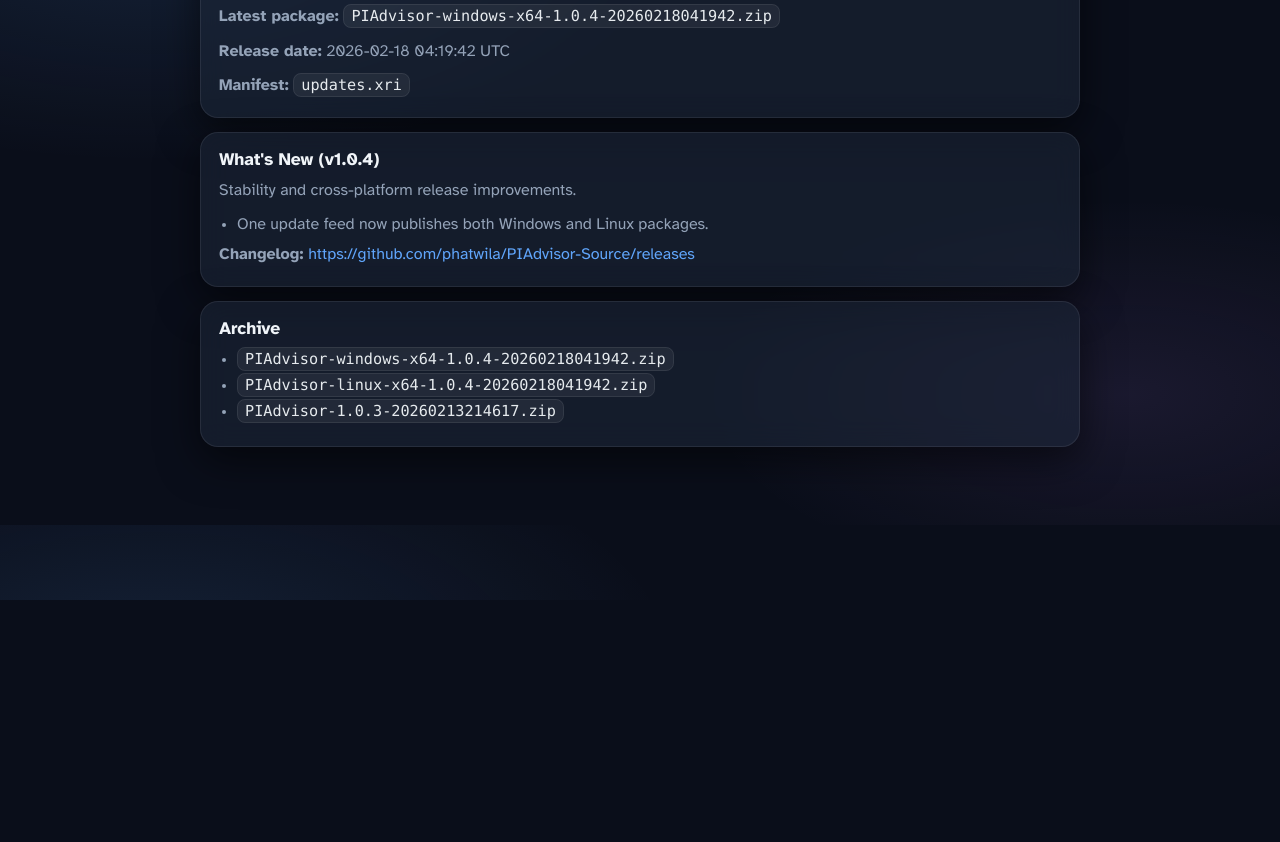
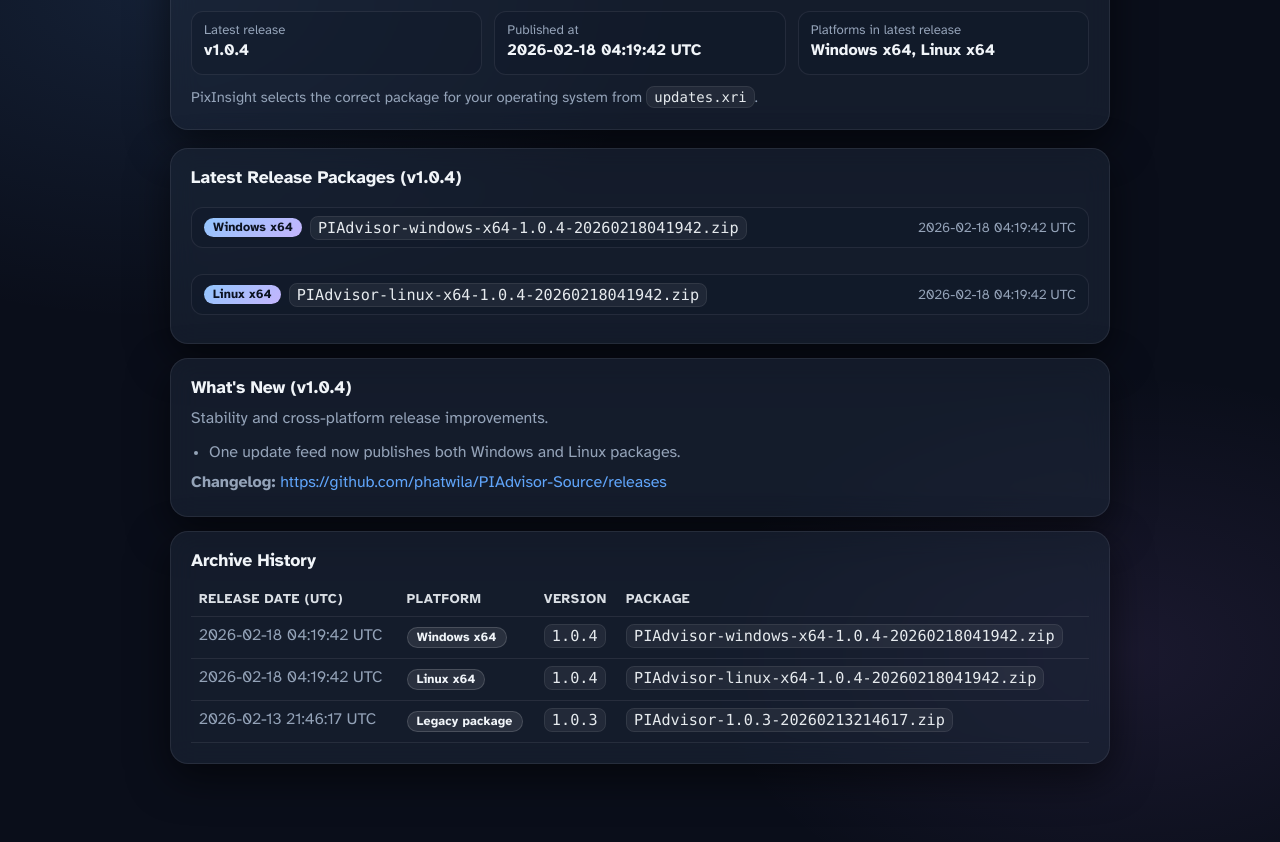
Before and after one commit to phatwila/PIAdvisor-Release, a plain HTML site: page packages/index.html in a window 1280 px wide. Shown: the part 200-1042 px from the top of the page. Before the commit the page ends 800 px from the top, so only its background shows below. Drawn offline with Linux system fonts and the light colour scheme.

Commit message:
Redesign package archive page for clearer multi-platform releases

```diff
--- a/packages/index.html
+++ b/packages/index.html
@@ -4,7 +4,7 @@
   <meta charset="utf-8"/>
   <meta name="viewport" content="width=device-width, initial-scale=1"/>
   <title>PIAdvisor Packages</title>
-  <meta name="description" content="Package archives for the PIAdvisor PixInsight update repository."/>
+  <meta name="description" content="Platform-specific package archives for PIAdvisor PixInsight releases."/>
   <link rel="icon" type="image/svg+xml" href="../pia-logo.svg"/>
   <style>
     :root{
@@ -16,6 +16,7 @@
       --card-border: rgba(255, 255, 255, 0.08);
       --text: #f1f5f9;
       --muted: #94a3b8;
+      --good: #34d399;
       --shadow: 0 14px 40px rgba(0,0,0,.55);
       --radius: 18px;
     }
@@ -44,7 +45,7 @@
         radial-gradient(ellipse 55% 45% at 88% 82%, rgba(192, 132, 252, 0.09) 0%, transparent 60%);
     }
     .wrap{
-      max-width: 920px;
+      max-width: 980px;
       margin: 0 auto;
       padding: 44px 20px 64px;
     }
@@ -78,9 +79,10 @@
       background: var(--card);
       box-shadow: var(--shadow);
       backdrop-filter: blur(14px);
-      padding: 18px;
+      padding: 20px;
       margin-bottom: 14px;
     }
+    .hero{ margin-bottom: 18px; }
     h1{
       margin: 0 0 8px;
       font-size: clamp(1.8rem, 4vw, 2.4rem);
@@ -91,15 +93,111 @@
       font-size: 1.1rem;
       letter-spacing: -0.01em;
     }
+    p{ margin: 10px 0 0; color: var(--muted); line-height: 1.55; }
+    ul{ margin: 12px 0 0; padding-left: 18px; }
+    li{ margin: 8px 0; color: var(--muted); }
     .grad{
       background: var(--accent-gradient);
       -webkit-background-clip: text;
       background-clip: text;
       color: transparent;
     }
-    p{ margin: 10px 0 0; color: var(--muted); line-height: 1.55; }
-    ul{ margin: 12px 0 0; padding-left: 18px; }
-    li{ margin: 8px 0; color: var(--muted); }
+    .status-ok{
+      color: var(--good);
+      font-weight: 700;
+    }
+    .meta-grid{
+      display: grid;
+      grid-template-columns: repeat(3, minmax(0, 1fr));
+      gap: 12px;
+      margin-top: 14px;
+    }
+    .meta-item{
+      border: 1px solid rgba(255,255,255,0.08);
+      border-radius: 12px;
+      padding: 12px;
+      background: rgba(15,23,42,.35);
+    }
+    .meta-label{
+      display: block;
+      font-size: .82rem;
+      color: var(--muted);
+      margin-bottom: 4px;
+    }
+    .meta-value{
+      display: block;
+      color: var(--text);
+      font-weight: 700;
+      line-height: 1.3;
+      word-break: break-word;
+    }
+    .meta-note{
+      margin-top: 12px;
+      font-size: .92rem;
+    }
+    .package-list{
+      list-style: none;
+      margin: 12px 0 0;
+      padding: 0;
+      display: grid;
+      gap: 10px;
+    }
+    .package-item{
+      display: flex;
+      align-items: center;
+      justify-content: space-between;
+      gap: 10px;
+      border: 1px solid rgba(255,255,255,0.08);
+      border-radius: 12px;
+      padding: 10px 12px;
+      background: rgba(15,23,42,.35);
+    }
+    .package-main{
+      display: flex;
+      align-items: center;
+      flex-wrap: wrap;
+      gap: 8px;
+      min-width: 0;
+    }
+    .package-meta{
+      color: var(--muted);
+      font-size: .86rem;
+      white-space: nowrap;
+    }
+    .pill{
+      display: inline-block;
+      font-size: .78rem;
+      font-weight: 700;
+      letter-spacing: .01em;
+      border-radius: 999px;
+      padding: 3px 9px;
+      color: #0b1220;
+      background: linear-gradient(135deg, #93c5fd, #c4b5fd);
+    }
+    .pill.subtle{
+      color: var(--text);
+      background: rgba(255,255,255,0.09);
+      border: 1px solid rgba(255,255,255,0.15);
+    }
+    table{
+      width: 100%;
+      border-collapse: collapse;
+      margin-top: 12px;
+    }
+    th, td{
+      text-align: left;
+      border-bottom: 1px solid rgba(255,255,255,0.08);
+      padding: 10px 8px;
+      color: var(--muted);
+      vertical-align: top;
+    }
+    th{
+      font-size: .84rem;
+      text-transform: uppercase;
+      letter-spacing: .04em;
+      color: rgba(241,245,249,.9);
+      font-weight: 700;
+    }
     code{
       font-family: ui-monospace, SFMono-Regular, Menlo, Monaco, Consolas, "Liberation Mono", "Courier New", monospace;
       font-size: 0.95em;
@@ -108,6 +206,41 @@
       background: rgba(255,255,255,0.06);
       border: 1px solid rgba(255,255,255,0.08);
       color: rgba(241,245,249,0.95);
+      white-space: nowrap;
+    }
+    @media (max-width: 860px){
+      .meta-grid{
+        grid-template-columns: 1fr;
+      }
+      .package-item{
+        flex-direction: column;
+        align-items: flex-start;
+      }
+      .package-meta{
+        white-space: normal;
+      }
+      table, thead, tbody, th, td, tr{
+        display: block;
+      }
+      thead{
+        display: none;
+      }
+      tr{
+        border: 1px solid rgba(255,255,255,0.08);
+        border-radius: 12px;
+        padding: 8px 10px;
+        margin-bottom: 8px;
+        background: rgba(15,23,42,.3);
+      }
+      td{
+        border: 0;
+        padding: 6px 0;
+      }
+      td::before{
+        content: attr(data-label) ": ";
+        color: rgba(241,245,249,.9);
+        font-weight: 700;
+      }
     }
   </style>
 </head>
@@ -123,28 +256,88 @@
       </a>
       <a href="../updates.xri">updates.xri</a>
     </header>
+
+    <div class="card hero">
+      <h1><span class="grad">Package</span> Archives</h1>
+      <p><span class="status-ok">Ready:</span> Published package archives: 3.</p>
+      <div class="meta-grid">
+        <div class="meta-item">
+          <span class="meta-label">Latest release</span>
+          <span class="meta-value">v1.0.4</span>
+        </div>
+        <div class="meta-item">
+          <span class="meta-label">Published at</span>
+          <span class="meta-value">2026-02-18 04:19:42 UTC</span>
+        </div>
+        <div class="meta-item">
+          <span class="meta-label">Platforms in latest release</span>
+          <span class="meta-value">Windows x64, Linux x64</span>
+        </div>
+      </div>
+      <p class="meta-note">PixInsight selects the correct package for your operating system from <a href="../updates.xri"><code>updates.xri</code></a>.</p>
+    </div>
+
     <div class="card">
-      <h1><span class="grad">Package</span> Archives</h1>
-      <p><b>Status:</b> Public packages published: 3.</p>
-      <p><b>Latest package:</b> <a href="PIAdvisor-windows-x64-1.0.4-20260218041942.zip"><code>PIAdvisor-windows-x64-1.0.4-20260218041942.zip</code></a></p>
-      <p><b>Release date:</b> 2026-02-18 04:19:42 UTC</p>
-      <p><b>Manifest:</b> <a href="../updates.xri"><code>updates.xri</code></a></p>
+      <h2>Latest Release Packages (v1.0.4)</h2>
+      <ul class="package-list">
+        <li class="package-item">
+          <div class="package-main">
+            <span class="pill">Windows x64</span>
+            <a href="PIAdvisor-windows-x64-1.0.4-20260218041942.zip"><code>PIAdvisor-windows-x64-1.0.4-20260218041942.zip</code></a>
+          </div>
+          <span class="package-meta">2026-02-18 04:19:42 UTC</span>
+        </li>
+        <li class="package-item">
+          <div class="package-main">
+            <span class="pill">Linux x64</span>
+            <a href="PIAdvisor-linux-x64-1.0.4-20260218041942.zip"><code>PIAdvisor-linux-x64-1.0.4-20260218041942.zip</code></a>
+          </div>
+          <span class="package-meta">2026-02-18 04:19:42 UTC</span>
+        </li>
+      </ul>
     </div>
+
     <div class="card">
       <h2>What's New (v1.0.4)</h2>
       <p>Stability and cross-platform release improvements.</p>
       <ul>
-      <li>One update feed now publishes both Windows and Linux packages.</li>
+        <li>One update feed now publishes both Windows and Linux packages.</li>
       </ul>
       <p><b>Changelog:</b> <a href="https://github.com/phatwila/PIAdvisor-Source/releases">https://github.com/phatwila/PIAdvisor-Source/releases</a></p>
     </div>
+
     <div class="card">
-      <h2>Archive</h2>
-      <ul>
-      <li><a href="PIAdvisor-windows-x64-1.0.4-20260218041942.zip"><code>PIAdvisor-windows-x64-1.0.4-20260218041942.zip</code></a></li>
-      <li><a href="PIAdvisor-linux-x64-1.0.4-20260218041942.zip"><code>PIAdvisor-linux-x64-1.0.4-20260218041942.zip</code></a></li>
-      <li><a href="PIAdvisor-1.0.3-20260213214617.zip"><code>PIAdvisor-1.0.3-20260213214617.zip</code></a></li>
-      </ul>
+      <h2>Archive History</h2>
+      <table aria-label="Package archive history">
+        <thead>
+          <tr>
+            <th>Release Date (UTC)</th>
+            <th>Platform</th>
+            <th>Version</th>
+            <th>Package</th>
+          </tr>
+        </thead>
+        <tbody>
+          <tr>
+            <td data-label="Release Date">2026-02-18 04:19:42 UTC</td>
+            <td data-label="Platform"><span class="pill subtle">Windows x64</span></td>
+            <td data-label="Version"><code>1.0.4</code></td>
+            <td data-label="Package"><a href="PIAdvisor-windows-x64-1.0.4-20260218041942.zip"><code>PIAdvisor-windows-x64-1.0.4-20260218041942.zip</code></a></td>
+          </tr>
+          <tr>
+            <td data-label="Release Date">2026-02-18 04:19:42 UTC</td>
+            <td data-label="Platform"><span class="pill subtle">Linux x64</span></td>
+            <td data-label="Version"><code>1.0.4</code></td>
+            <td data-label="Package"><a href="PIAdvisor-linux-x64-1.0.4-20260218041942.zip"><code>PIAdvisor-linux-x64-1.0.4-20260218041942.zip</code></a></td>
+          </tr>
+          <tr>
+            <td data-label="Release Date">2026-02-13 21:46:17 UTC</td>
+            <td data-label="Platform"><span class="pill subtle">Legacy package</span></td>
+            <td data-label="Version"><code>1.0.3</code></td>
+            <td data-label="Package"><a href="PIAdvisor-1.0.3-20260213214617.zip"><code>PIAdvisor-1.0.3-20260213214617.zip</code></a></td>
+          </tr>
+        </tbody>
+      </table>
     </div>
   </div>
 </body>
```
